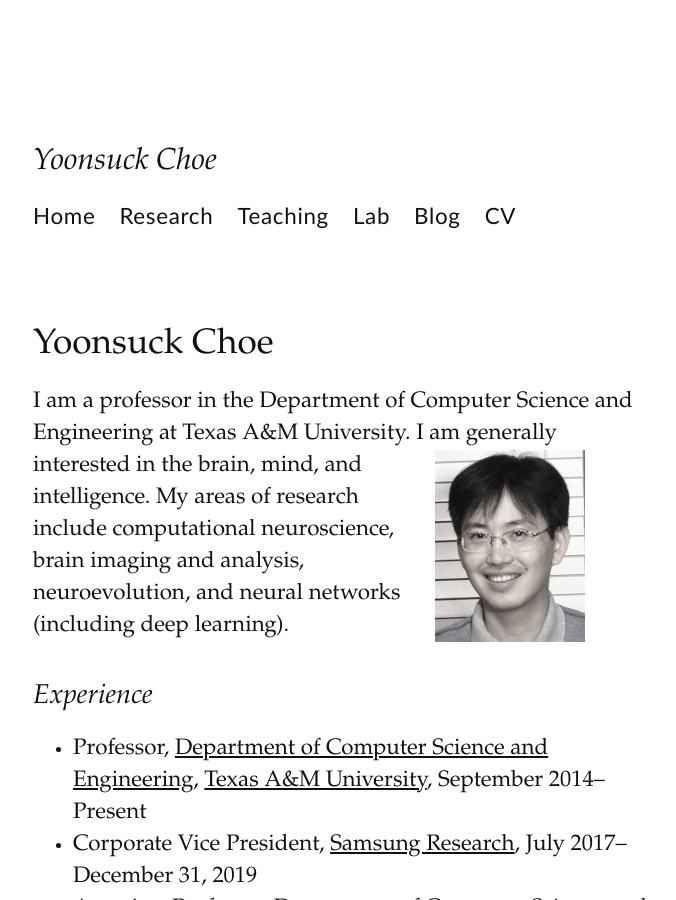
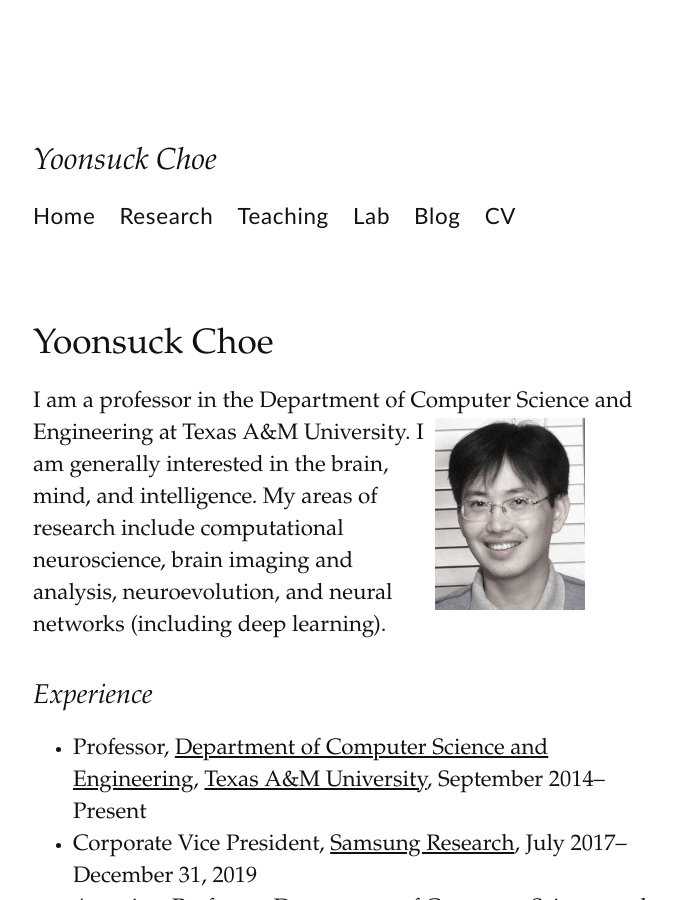
Before and after one commit to yschoe/yschoe.github.io, a Jekyll site: the page built from index.md, in a window 1280 px wide and 900 px high. Shown: the whole window, without its empty margins (127-803 px from the left). Built offline with Jekyll 4.4.1, drawn with Linux system fonts in a browser that asks for light colours; some web fonts are replaced.

```diff
--- a/index.md
+++ b/index.md
@@ -4,8 +4,9 @@
 permalink: /
 ---
 
-I am a professor in the Department of Computer Science and Engineering at Texas A&amp;M University. I am generally interested in the brain,
+I am a professor in the Department of Computer Science and Engineering at
 <img align="right" alt="Yoonsuck Choe circa 2010" src="images/choe-2010-3-desat.jpg">
+Texas A&amp;M University. I am generally interested in the brain,
 mind, and intelligence. My areas of research include computational neuroscience, brain imaging and analysis, neuroevolution, and neural networks (including deep learning).
 
 ### Experience
```
